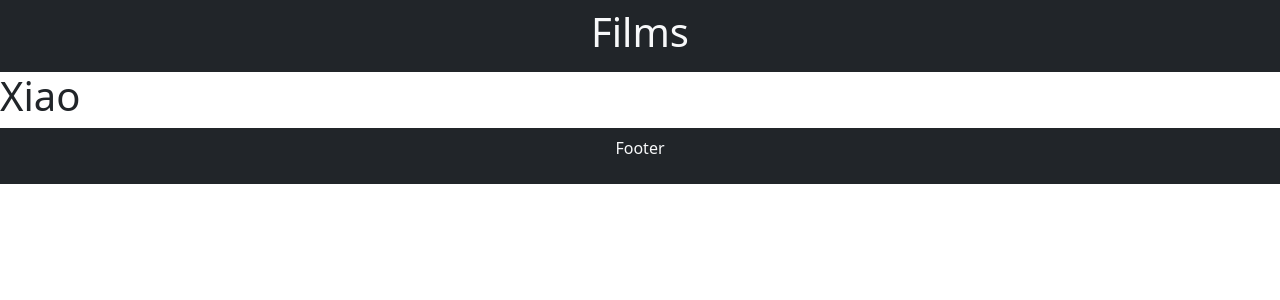
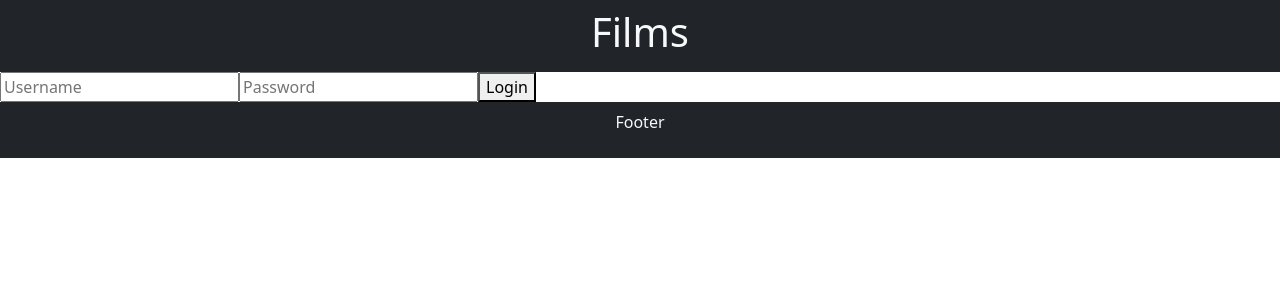
Before and after one commit to IulianBotnari/review-test, a React (Vite) app in the folder frontend/: page /login in a window 1280 px wide. Shown: the top 300 px of the page. Built offline with nearby package versions, Linux system fonts and the light colour scheme.

Commit message:
Add login and token

```diff
--- a/frontend/src/pages/LoginPage.jsx
+++ b/frontend/src/pages/LoginPage.jsx
@@ -1,9 +1,57 @@
+import { useState } from "react";
+
+
 export default function LoginPage() {
 
 
+    const [username, setUsername] = useState('');
+    const [password, setPassword] = useState('');
+    const [token, setToken] = useState(null); // Salva il token, ad esempio in uno stato
+
+
+
+    const handleLogin = async (e) => {
+        e.preventDefault();
+        try {
+            const response = await fetch('http://localhost:3000/login', {
+                method: 'POST',
+                headers: {
+                    'Content-Type': 'application/json'
+                },
+                body: JSON.stringify({ username, password })
+
+            })
+
+            const data = await response.json()
+            if (data.token) {
+                console.log(data.token);
+
+                setToken(data.token); // Salva il token, ad esempio in uno stato
+            } else {
+                throw new Error('Token not found in response');
+            }
+        }
+        catch (err) {
+            alert('Login fallito')
+        }
+    }
     return (
         <>
-            <h1>Xiao</h1>
+            <form onSubmit={handleLogin}>
+                <input
+                    type="text"
+                    placeholder="Username"
+
+                    onChange={(e) => setUsername(e.target.value)}
+                />
+                <input
+                    type="password"
+                    placeholder="Password"
+
+                    onChange={(e) => setPassword(e.target.value)}
+                />
+                <button type="submit">Login</button>
+            </form>
         </>
 
     )
```
Also changed, not shown: 1 other file (tests, documents, lock files or other folders).
